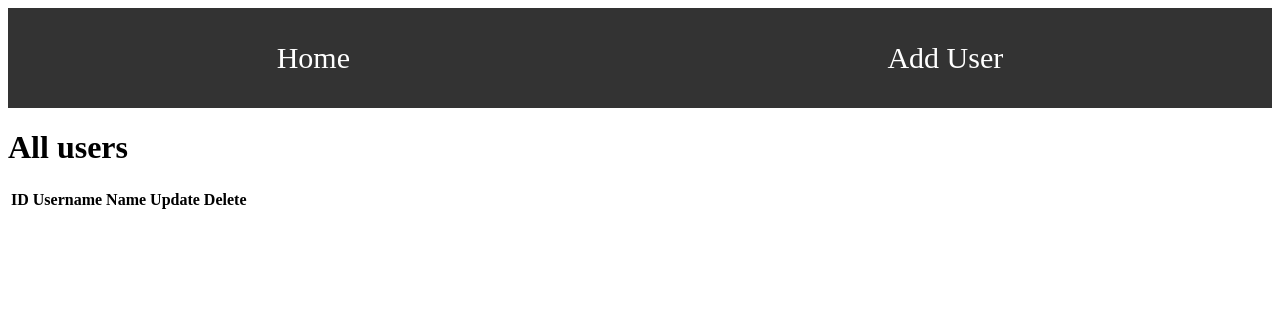
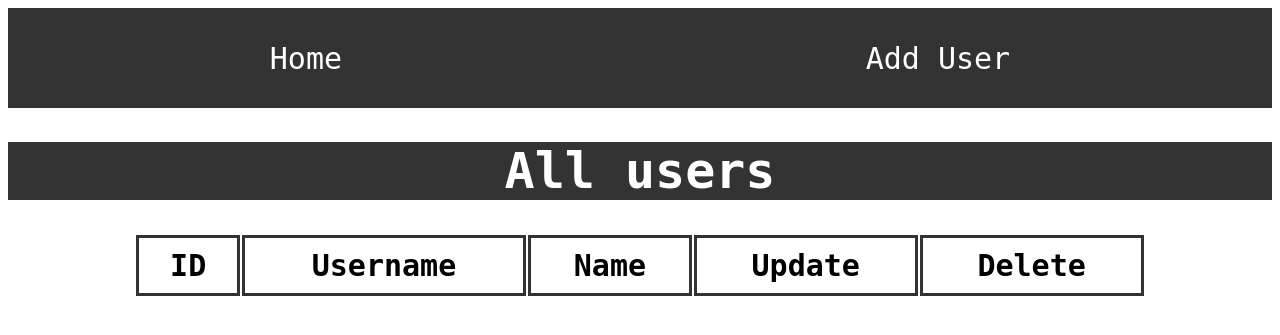
Before and after one commit to wajidkorkani/Flask-CURD-Operation, a Flask app: page / in a window 1280 px wide. Shown: the top 335 px of the page. Run offline with Flask 3, Linux system fonts and the light colour scheme; lists and menus that the app fills with data are empty.

Commit message:
Update index.css and add styles to table.

```diff
--- a/static/index.css
+++ b/static/index.css
@@ -1,3 +1,7 @@
+*{
+    font-family: monospace;
+}
+
 nav{
     height: 100px;
     background-color: #333;
@@ -12,3 +16,36 @@ a{
     color: white;
     text-decoration: none;
 }
+
+h1{
+    text-align: center;
+}
+
+table{
+    width: 80%;
+    margin: auto;
+    font-size: 30px;
+}
+
+table a{
+    text-decoration: none;
+    color: black;
+}
+
+th{
+    border: 3px solid #333;
+    padding: 10px;
+}
+
+td{
+    border: 1px solid #333;
+    padding: 10px;
+    text-align: center;
+}
+
+h1{
+    font-size: 50px;
+    background-color: #333;
+    color: white;
+    text-align: center;
+}
```
